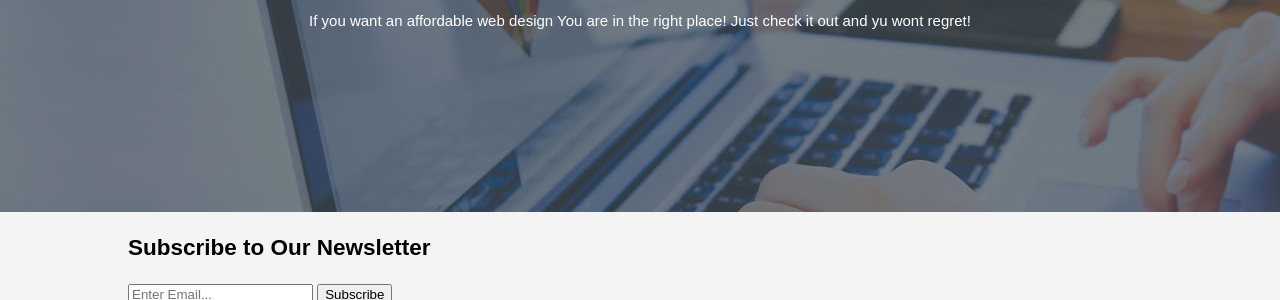
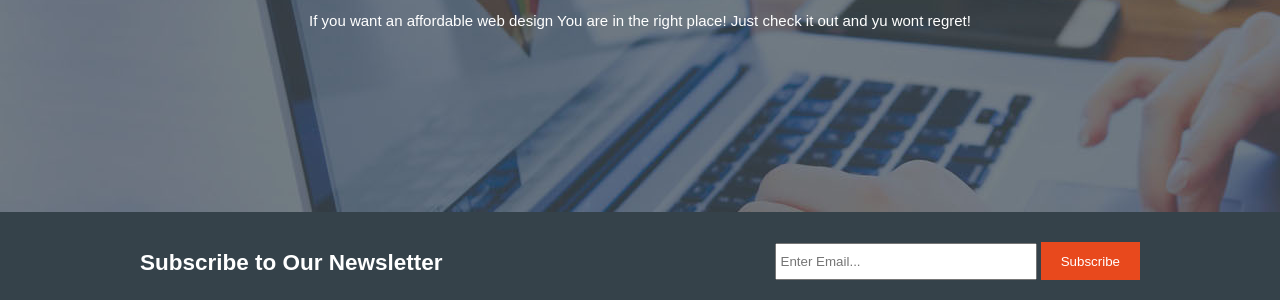
Before and after one commit to brettl1991/HTML5-Website, a plain HTML site: page index.html in a window 1280 px wide. Shown: the part 291-591 px from the top of the page. Drawn offline with Linux system fonts and the light colour scheme.

Commit message:
Design the newsletter area

```diff
--- a/css/style.css
+++ b/css/style.css
@@ -15,9 +15,18 @@ body {
     overflow: hidden;
 }
 
-header ul{
+ul{
     margin: 0;
     padding: 0;
+}
+
+.button_1{
+    height: 38px;
+    background: #e8491d;
+    border:none;
+    padding-left: 20px;
+    padding-right: 20px;
+    color: #ffffff;
 }
 
 /* Header */
@@ -82,3 +91,24 @@ header a:hover{
 #showcse p{
     font-size: 20px;
 }
+
+#newsletter{
+    padding: 15px;
+    color: #ffffff;
+    background: #35424a;
+}
+
+#newsletter h1{
+    float: left;
+}
+
+#newsletter form{
+    float: right;
+    margin-top: 15px;
+}
+
+#newsletter input[type=email]{
+    padding: 4px;
+    height: 25px;
+    width: 250px;
+}
```
